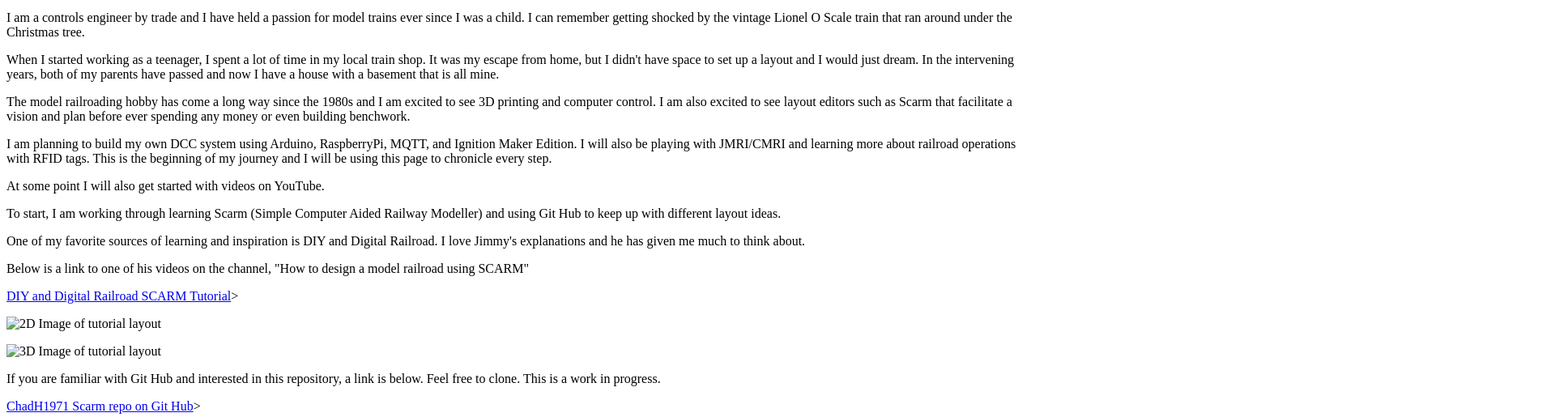
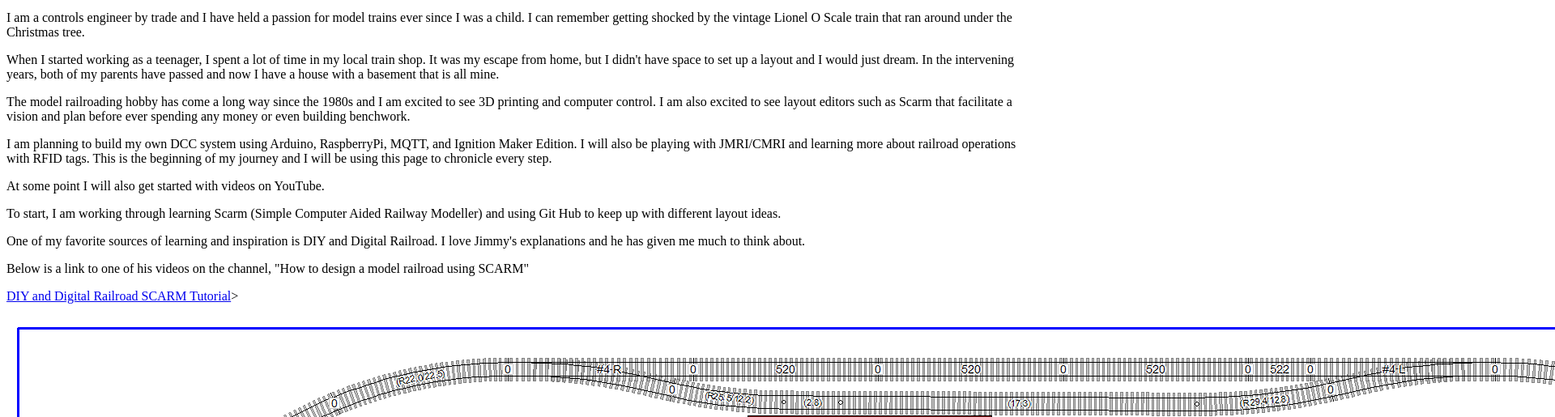
Before and after one commit to ChadH1971/Scarm, a plain HTML site: page index.html in a window 1280 px wide. Shown: the part 101-616 px from the top of the page at 81% size, 1920 px wide, since content can reach past the window. Drawn offline with Linux system fonts and the light colour scheme.

Commit message:
changed images to tinified png and corrected src

```diff
--- a/index.html
+++ b/index.html
@@ -21,8 +21,8 @@
 
         </p>Below is a link to one of his videos on the channel, "How to design a model railroad using SCARM"<p>
         <a href="https://www.youtube.com/watch?v=vqnCTd_stS0&t=3s"target="_blank">DIY and Digital Railroad SCARM Tutorial</a>>
-           <p><img src="/ChadH1971/Scarm/SCARMtutoriallDIYandDigitalRailroad.bmp"alt="2D Image of tutorial layout"></p>
-            <p><img src="ChadH1971/Scarm/snapshot.bmp"alt="3D Image of tutorial layout"></p>
+        <p><img src="/Scarm/SCARMtutoriallDIYandDigitalRailroad.png"alt="2D Image of tutorial layout"></p>
+        <p><img src="/Scarm/snapshot.png"alt="3D Image of tutorial layout"></p>
         <p>If you are familiar with Git Hub and interested in this repository, a link is below. Feel free to clone. This is a work in progress.</p>
         <a href="https://github.com/ChadH1971/Scarm"target="_blank">ChadH1971 Scarm repo on Git Hub</a>>
     </body>
```
Also changed, not shown: SCARMtutoriallDIYandDigitalRailroad.png (added), snapshot.png (added).
